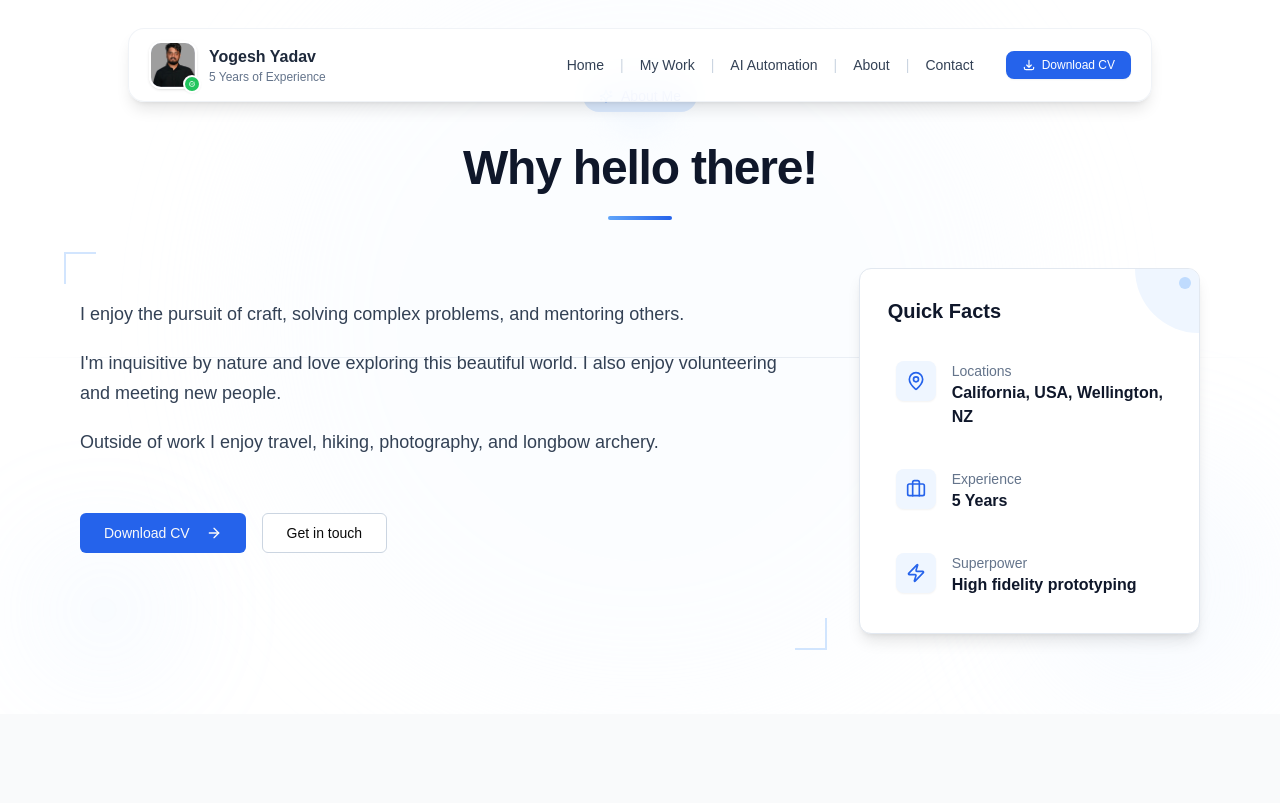
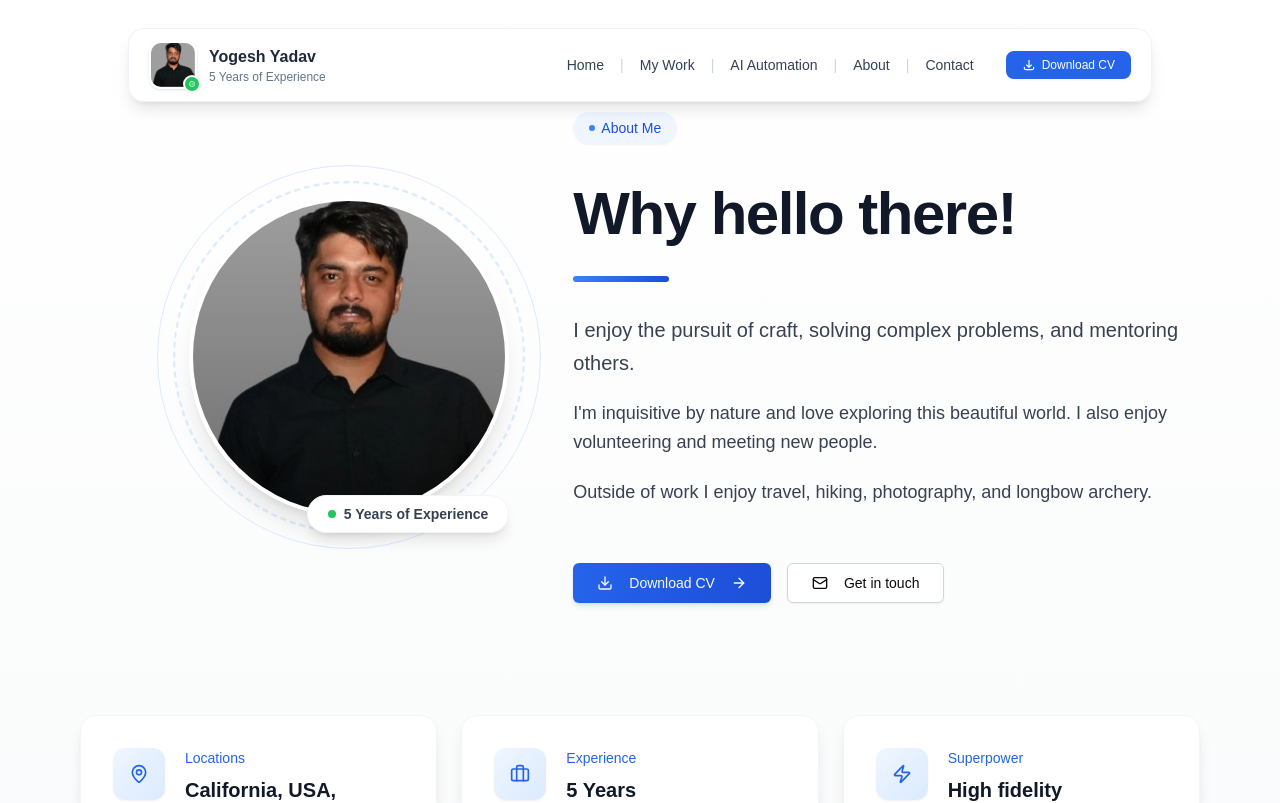
Before and after one commit to yogesh3369/case-study, a Next.js app: page /about in a window 1280 px wide. Shown: the top 803 px of the page. Built offline with nearby package versions, Linux system fonts and the light colour scheme.

Commit message:
Redesign AboutHero component with professional layout and animations

```diff
--- a/app/globals.css
+++ b/app/globals.css
@@ -10,6 +10,65 @@ body {
   .text-balance {
     text-wrap: balance;
   }
+
+  /* Custom animations for AboutHero component */
+  .animate-fadeIn {
+    animation: fadeIn 0.8s ease-in-out forwards;
+  }
+
+  .animate-fadeInUp {
+    animation: fadeInUp 0.8s ease-out forwards;
+    opacity: 0;
+  }
+
+  .animation-delay-200 {
+    animation-delay: 200ms;
+  }
+
+  .animation-delay-300 {
+    animation-delay: 300ms;
+  }
+
+  .animation-delay-400 {
+    animation-delay: 400ms;
+  }
+
+  .animation-delay-500 {
+    animation-delay: 500ms;
+  }
+}
+
+@keyframes fadeIn {
+  from {
+    opacity: 0;
+  }
+  to {
+    opacity: 1;
+  }
+}
+
+@keyframes fadeInUp {
+  from {
+    opacity: 0;
+    transform: translateY(20px);
+  }
+  to {
+    opacity: 1;
+    transform: translateY(0);
+  }
+}
+
+@keyframes spin-slow {
+  from {
+    transform: rotate(0deg);
+  }
+  to {
+    transform: rotate(360deg);
+  }
+}
+
+.animate-spin-slow {
+  animation: spin-slow 20s linear infinite;
 }
 
 @layer base {
--- a/components/about/hero-section.tsx
+++ b/components/about/hero-section.tsx
@@ -1,5 +1,7 @@
 import { Button } from '@/components/ui/button'
-import { ArrowRight, MapPin, Briefcase, Zap, Sparkles } from 'lucide-react'
+import { ArrowRight, MapPin, Briefcase, Zap, Download, Mail, ExternalLink } from 'lucide-react'
+import Image from 'next/image'
+import Link from 'next/link'
 
 export default function AboutHero() {
   const stats = [
@@ -9,48 +11,65 @@ export default function AboutHero() {
   ]
 
   return (
-    <section className="relative overflow-hidden py-20">
-      {/* Background elements for visual interest */}
-      <div className="absolute inset-0 overflow-hidden pointer-events-none">
-        <div className="absolute left-1/2 top-0 h-[800px] w-[800px] -translate-x-1/2 -translate-y-[10%] rounded-full bg-blue-50 opacity-20 blur-3xl"></div>
-        <div className="absolute right-0 bottom-0 h-64 w-64 rounded-full bg-blue-100 opacity-20 blur-3xl"></div>
-        <div className="absolute left-10 bottom-10 h-32 w-32 rounded-full bg-blue-200 opacity-20 blur-3xl"></div>
-        <div className="absolute top-1/2 left-0 w-full h-px bg-gradient-to-r from-transparent via-slate-200 to-transparent"></div>
+    <section className="py-20 md:py-28 bg-gradient-to-b from-white to-gray-50">
+      {/* Background decorative elements */}
+      <div className="absolute top-0 right-0 w-1/3 h-1/3 bg-blue-50 opacity-30 rounded-bl-full -z-10"></div>
+      <div className="absolute bottom-0 left-0 w-1/4 h-1/4 bg-blue-50 opacity-20 rounded-tr-full -z-10"></div>
+
+      <div className="container mx-auto px-4 max-w-6xl relative">
+        <div className="grid grid-cols-1 lg:grid-cols-12 gap-10 lg:gap-16 items-center">
+          {/* Profile Image Column */}
+          <div className="lg:col-span-5 flex justify-center lg:justify-end">
+            <div className="relative animate-fadeIn">
+              {/* Decorative rings */}
+              <div className="absolute -inset-4 border-2 border-dashed border-blue-200 rounded-full opacity-60 animate-spin-slow"></div>
+              <div className="absolute -inset-8 border border-blue-100 rounded-full"></div>
+
+              {/* Profile Image with Border */}
+              <div className="relative w-64 h-64 md:w-80 md:h-80 rounded-full overflow-hidden border-4 border-white shadow-xl">
+                <Image
+                  src="/profile.jpg"
+                  alt="Yogesh Yadav"
+                  fill
+                  className="object-cover"
+                  priority
+                />
+
+                {/* Gradient overlay */}
+                <div className="absolute inset-0 bg-gradient-to-t from-black/30 to-transparent"></div>
               </div>
 
-      <div className="container relative mx-auto px-4 max-w-6xl">
-        {/* About Me Badge with decorative element */}
-        <div className="text-center mb-8 relative">
-          <div className="absolute top-1/2 left-1/2 -translate-x-1/2 -translate-y-1/2 w-20 h-20 rounded-full bg-blue-50 opacity-50 blur-md"></div>
-          <span className="relative inline-flex items-center gap-2 px-4 py-1.5 rounded-full bg-blue-100 text-blue-700 font-medium text-sm">
-            <Sparkles className="h-3.5 w-3.5 text-blue-500" />
+              {/* Experience Badge */}
+              <div className="absolute -bottom-4 right-0 bg-white py-2 px-5 rounded-full shadow-lg border border-gray-100 animate-fadeInUp animation-delay-300">
+                <p className="text-sm font-semibold text-gray-700 flex items-center">
+                  <span className="w-2 h-2 bg-green-500 rounded-full mr-2"></span>
+                  5 Years of Experience
+                </p>
+              </div>
+            </div>
+          </div>
+
+          {/* Content Column */}
+          <div className="lg:col-span-7 space-y-8 animate-fadeInUp animation-delay-200">
+            {/* About Me Badge */}
+            <div className="inline-block mb-2">
+              <span className="bg-blue-50 text-blue-700 px-4 py-1.5 rounded-full text-sm font-medium flex items-center gap-1.5 shadow-sm">
+                <span className="w-1.5 h-1.5 bg-blue-500 rounded-full"></span>
                 About Me
               </span>
             </div>
 
-        {/* Heading with enhanced typography */}
-        <div className="text-center mb-6">
-          <h1 className="text-4xl md:text-5xl font-bold text-slate-900 tracking-tight relative inline-block">
+            {/* Heading */}
+            <h1 className="text-4xl md:text-6xl font-bold text-gray-900 tracking-tight">
               Why hello there!
-            <span className="absolute -top-1.5 -right-1.5 w-6 h-6 bg-blue-100 rounded-full opacity-70 -z-10"></span>
             </h1>
-        </div>
 
-        {/* Accent Line with animation */}
-        <div className="flex justify-center mb-12">
-          <div className="h-1 w-16 bg-gradient-to-r from-blue-400 to-blue-600 rounded-full"></div>
-        </div>
+            {/* Accent Line */}
+            <div className="w-24 h-1.5 bg-gradient-to-r from-blue-500 to-blue-700 rounded-full"></div>
 
-        {/* Content Grid with enhanced styling */}
-        <div className="grid grid-cols-1 lg:grid-cols-3 gap-12">
-          {/* Main content - takes up 2/3 of the grid on large screens */}
-          <div className="lg:col-span-2 space-y-8 relative">
-            {/* Decorative elements */}
-            <div className="absolute -top-4 -left-4 w-8 h-8 border-t-2 border-l-2 border-blue-200 opacity-70"></div>
-            <div className="absolute -bottom-4 -right-4 w-8 h-8 border-b-2 border-r-2 border-blue-200 opacity-70"></div>
-
-            <div className="text-slate-700 space-y-5 relative z-10">
-              <p className="text-lg leading-relaxed">
+            {/* Bio Text */}
+            <div className="text-gray-700 space-y-5 max-w-2xl">
+              <p className="text-xl leading-relaxed font-medium">
                 I enjoy the pursuit of craft, solving complex problems, and mentoring others.
               </p>
               <p className="text-lg leading-relaxed">
@@ -61,45 +80,53 @@ export default function AboutHero() {
               </p>
             </div>
 
+            {/* Action Buttons */}
             <div className="flex flex-col sm:flex-row gap-4 pt-6">
-              <Button className="group px-6 py-2.5 bg-blue-600 hover:bg-blue-700 transition-all hover:shadow-md">
+              <Button className="group px-6 py-3 bg-gradient-to-r from-blue-600 to-blue-700 hover:from-blue-700 hover:to-blue-800 transition-all shadow-md hover:shadow-lg">
+                <Download className="mr-2 h-4 w-4" />
                 Download CV
                 <ArrowRight className="ml-2 h-4 w-4 transition-transform group-hover:translate-x-1" />
               </Button>
-              <Button variant="outline" className="px-6 py-2.5 border-slate-300 hover:bg-slate-50 transition-all hover:shadow-sm">
+              <Link href="#contact" passHref>
+                <Button variant="outline" className="px-6 py-3 border-gray-300 hover:bg-gray-50 transition-all shadow-sm hover:shadow-md">
+                  <Mail className="mr-2 h-4 w-4" />
                   Get in touch
                 </Button>
+              </Link>
+            </div>
           </div>
         </div>
 
-          {/* Stats card with enhanced design */}
-          <div className="lg:col-span-1">
-            <div className="bg-white rounded-xl border border-slate-200 shadow-lg overflow-hidden relative">
-              {/* Decorative corner accent */}
-              <div className="absolute top-0 right-0 w-16 h-16">
-                <div className="absolute top-0 right-0 w-full h-full bg-blue-50 rounded-bl-[100px]"></div>
-                <div className="absolute top-2 right-2 w-3 h-3 rounded-full bg-blue-200"></div>
-              </div>
-
-              <div className="p-7 relative">
-                <h3 className="text-xl font-semibold text-slate-900 mb-7">Quick Facts</h3>
-
-                <div className="space-y-6">
+        {/* Stats Section */}
+        <div className="mt-20 md:mt-28 grid grid-cols-1 md:grid-cols-3 gap-6 animate-fadeInUp animation-delay-500">
           {stats.map((stat, index) => (
-                    <div key={index} className="flex items-start gap-4 p-2 hover:bg-slate-50 rounded-lg transition-colors">
-                      <div className="bg-blue-50 p-2.5 rounded-lg shadow-sm">
+            <div
+              key={index}
+              className="bg-white border border-gray-100 rounded-2xl p-8 shadow-lg hover:shadow-xl transition-all hover:-translate-y-1 group"
+              style={{ animationDelay: `${(index + 5) * 100}ms` }}
+            >
+              <div className="flex items-start gap-5">
+                <div className="bg-gradient-to-br from-blue-50 to-blue-100 p-4 rounded-xl shadow-sm group-hover:scale-110 transition-transform">
                   {stat.icon}
                 </div>
                 <div>
-                        <p className="text-sm font-medium text-slate-500">{stat.label}</p>
-                        <p className="text-base font-semibold text-slate-900">{stat.value}</p>
+                  <p className="text-sm font-medium text-blue-600 mb-2">{stat.label}</p>
+                  <p className="text-xl font-bold text-gray-900">{stat.value}</p>
+                </div>
               </div>
             </div>
           ))}
         </div>
-              </div>
-            </div>
-          </div>
+
+        {/* Portfolio Link */}
+        <div className="mt-16 text-center">
+          <Link
+            href="/portfolio"
+            className="inline-flex items-center gap-2 text-blue-600 hover:text-blue-800 font-medium transition-colors group"
+          >
+            View my portfolio
+            <ExternalLink className="h-4 w-4 transition-transform group-hover:translate-x-1" />
+          </Link>
         </div>
       </div>
     </section>
```
Lines whose indentation alone changed are shown as unchanged.
